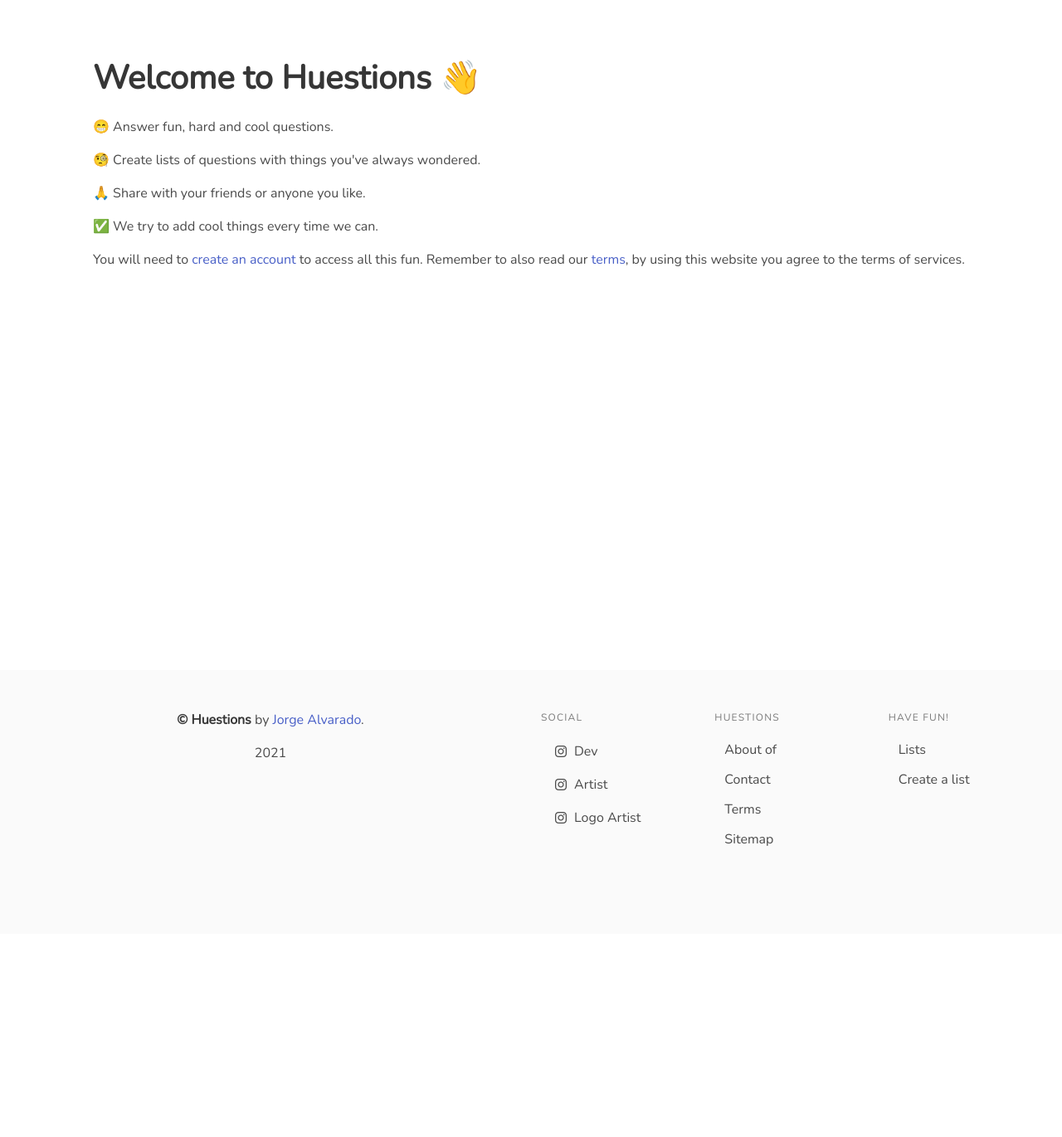
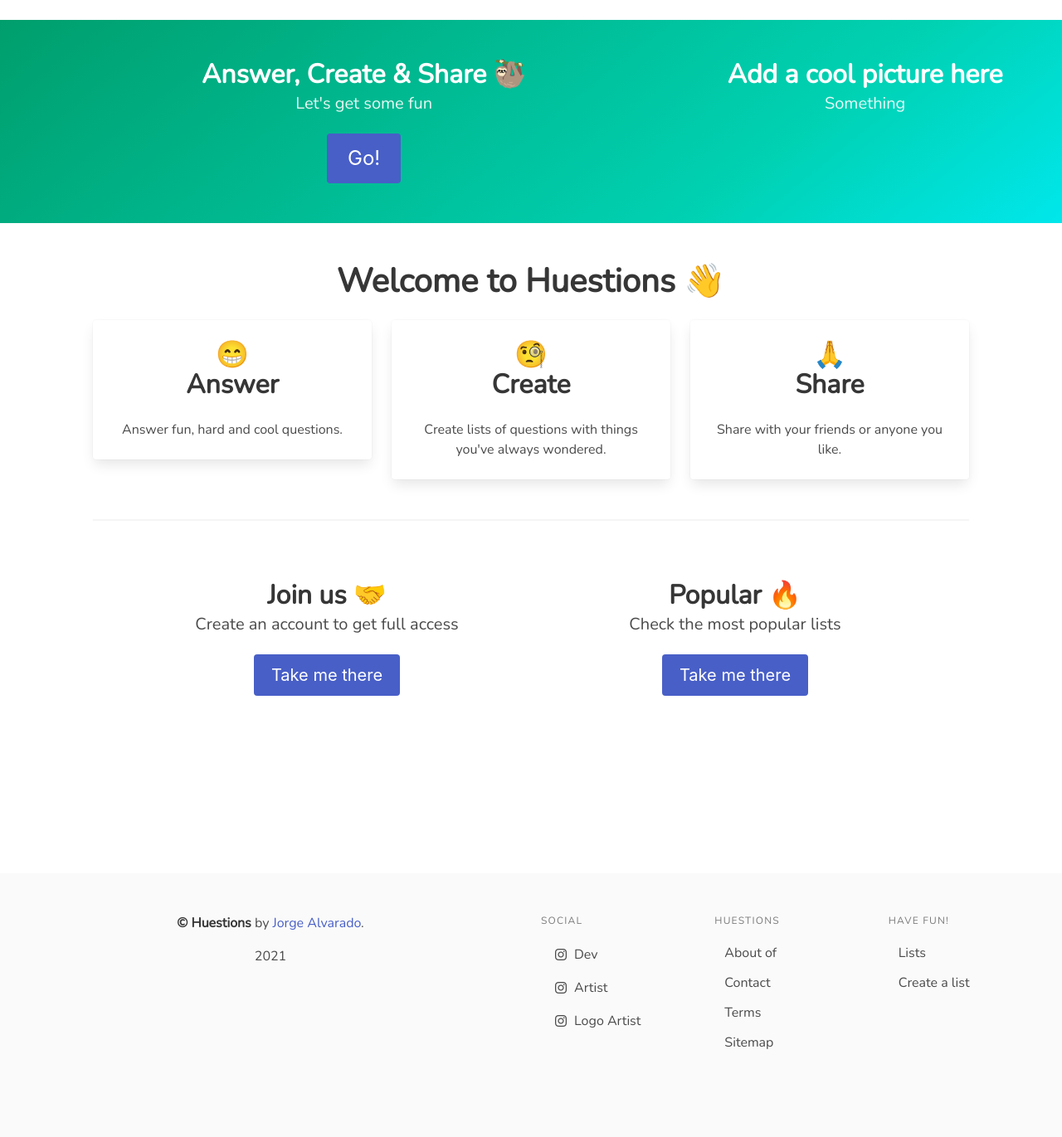
Before and after one commit to jalvaradosegura/huestions, a Django app: page / in a window 1280 px wide. Shown: the part 86-1457 px from the top of the page at 83% size. Before the commit the page ends 1106 px from the top, so only its background shows below. Run offline with Django 3.2, Linux system fonts and the light colour scheme; some libraries are stand-ins or nearby versions.

Commit message:
Start doing some changes to the home view

```diff
--- a/huestion_project/settings/prd.py
+++ b/huestion_project/settings/prd.py
@@ -6,7 +6,7 @@ from google.oauth2 import service_account
 from .base import *  # noqa
 
 ALLOWED_HOSTS = ['*']
-DEBUG = True
+DEBUG = False
 
 # Security
 # SECURE_SSL_REDIRECT = True
--- a/static/js/dismiss_flash_messages.js
+++ b/static/js/dismiss_flash_messages.js
@@ -1,5 +1,5 @@
 var boxes = document.querySelectorAll("#close_button");
-var boxes_array = [...boxes]; // expand boxes, similar to python *
+var boxes_array = [...boxes]; // expand boxes, similar to python * :)
 boxes_array.forEach(box => {
   box.addEventListener("click", function() { this.parentElement.parentElement.style.display = 'none'; });
 });
--- a/static_prd/js/dismiss_flash_messages.js
+++ b/static_prd/js/dismiss_flash_messages.js
@@ -1,5 +1,5 @@
 var boxes = document.querySelectorAll("#close_button");
-var boxes_array = [...boxes]; // expand boxes, similar to python *
+var boxes_array = [...boxes]; // expand boxes, similar to python * :)
 boxes_array.forEach(box => {
   box.addEventListener("click", function() { this.parentElement.parentElement.style.display = 'none'; });
 });
--- a/templates/home.html
+++ b/templates/home.html
@@ -5,19 +5,128 @@
 
 {% block head_title %}Huestions, have fun!{% endblock %}
 
+{% block borderless %}
+<section class="hero is-primary is-bold has-bg-img">
+  <div class="hero-body">
+
+    <div class="columns">
+
+      <div class="column is-8">
+        <p class="title has-text-centered">
+          Answer, Create & Share 🦥
+        </p>
+        <p class="subtitle has-text-centered">
+          Let's get some fun
+        </p>
+        <p class="subtitle has-text-centered">
+          <button class="button is-link is-large">Go!</button>
+        </p>
+      </div>
+
+      <div class="column is-4">
+        <p class="title has-text-centered">
+	  Add a cool picture here
+        </p>
+        <p class="subtitle has-text-centered">
+          Something
+        </p>
+      </div>
+
+    </div>
+
+  </div> <!--hero body-->
+
+</section>
+
+
+{% endblock borderless %}
+
 {% block main %}
+<section class="">
+  <h2 class="title is-2 has-text-centered">{% trans "Welcome to" %} Huestions 👋</h2>
 
-<div class="content">
+  <div class="columns">
 
-  <h2 class="title is-2">{% trans "Welcome to" %} Huestions 👋</h2>
-  <p class="has-text-justified">😁 {% trans "Answer fun, hard and cool questions." %}</p>
-  <p class="has-text-justified">🧐 {% trans "Create lists of questions with things you've always wondered." %}</p>
-  <p class="has-text-justified">🙏 {% trans "Share with your friends or anyone you like." %}</p>
-  <p class="has-text-justified">✅ {% trans "We try to add cool things every time we can." %}</p>
-  {% url 'account_signup' as signup %}
-  {% url 'terms_and_conditions' as terms %}
-  <p class="has-text-justified">{% blocktrans %}You will need to <a href="{{ signup }}">create an account</a> to access all this fun. Remember to also read our <a href="{{ terms }}">terms</a>, by using this website you agree to the terms of services.{% endblocktrans %}</p>
+    <div class="column">
+      <div class="card">
+	<div class="card-content">
+	  <div class="has-text-centered">
+	    <p class="title is-3">😁</p>
+	  </div>
+	  <h3 class="title is-3 has-text-centered" id="card-product-description">Answer</h3>
+	  <p class="has-text-centered">
+	    {% trans "Answer fun, hard and cool questions." %}
+	  </p>
+	</div>
+      </div>
+    </div>
 
-</div>
+    <div class="column">
+      <div class="card">
+	<div class="card-content">
+	  <div class="has-text-centered">
+	    <p class="title is-3">🧐</p>
+	  </div>
+	  <h3 class="title is-3 has-text-centered" id="card-product-description">Create</h3>
+	  <p class="has-text-centered">
+	    {% trans "Create lists of questions with things you've always wondered." %}
+	  </p>
+	</div>
+      </div>
+    </div>
+
+    <div class="column">
+      <div class="card">
+	<div class="card-content">
+	  <div class="has-text-centered">
+	    <p class="title is-3">🙏</p>
+	  </div>
+	  <h3 class="title is-3 has-text-centered" id="card-product-description">Share</h3>
+	  <p class="has-text-centered">
+	    {% trans "Share with your friends or anyone you like." %}
+	  </p>
+	</div>
+      </div>
+    </div>
+
+  </div> <!-- columns -->
+</section>
+
+<br>
+<hr>
+
+<section class="hero">
+  <div class="hero-body has-text-centered">
+
+    <div class="columns">
+
+      <div class="column">
+        <p class="title">
+	  Join us 🤝
+        </p>
+        <p class="subtitle">
+	  Create an account to get full access
+        </p>
+	<p class="subtitle has-text-centered">
+          <button class="button is-link is-medium">Take me there</button>
+        </p>
+      </div>
+
+      <div class="column">
+        <p class="title">
+	  Popular 🔥
+        </p>
+        <p class="subtitle">
+	  Check the most popular lists
+        </p>
+	<p class="subtitle has-text-centered">
+          <button class="button is-link is-medium">Take me there</button>
+        </p>
+      </div>
+
+    </div>
+
+  </div>
+</section>
 
 {% endblock main %}
```
